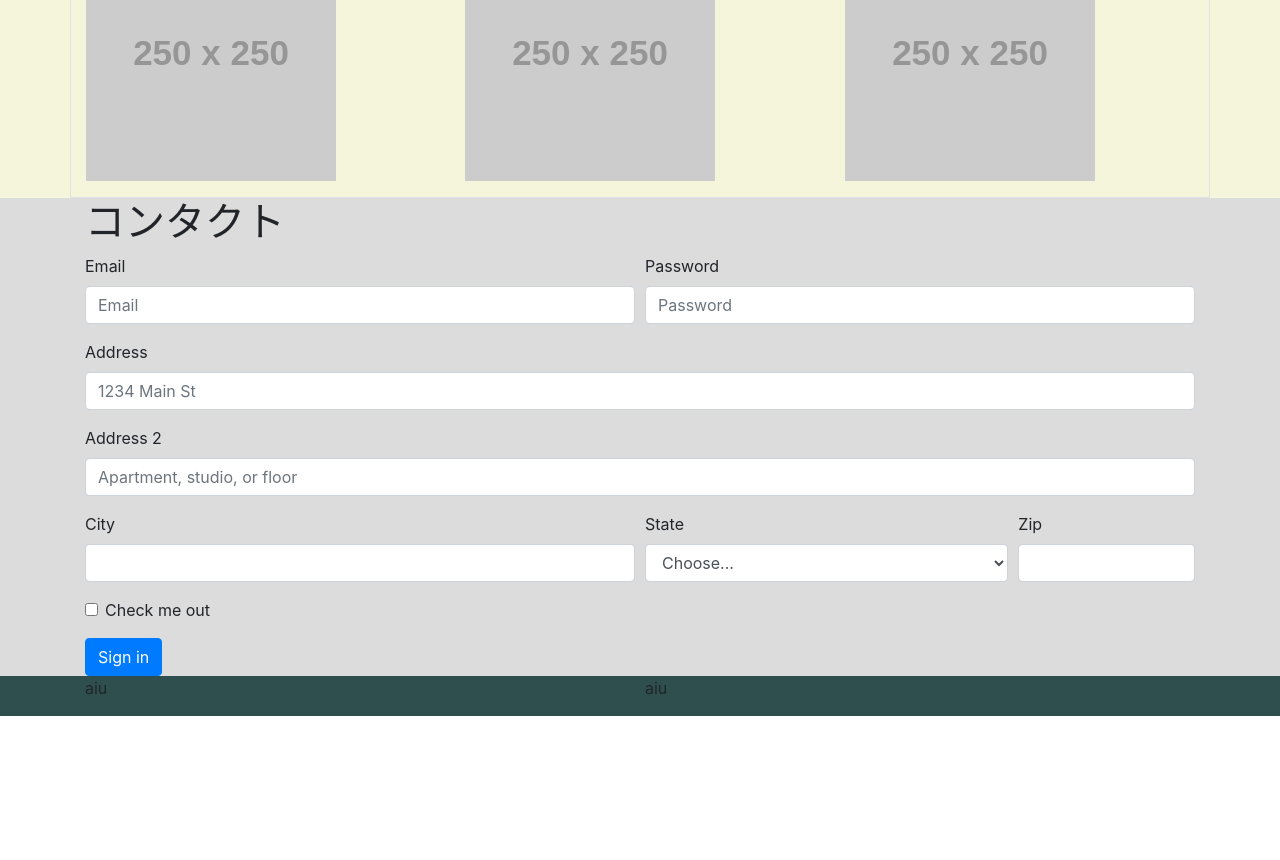
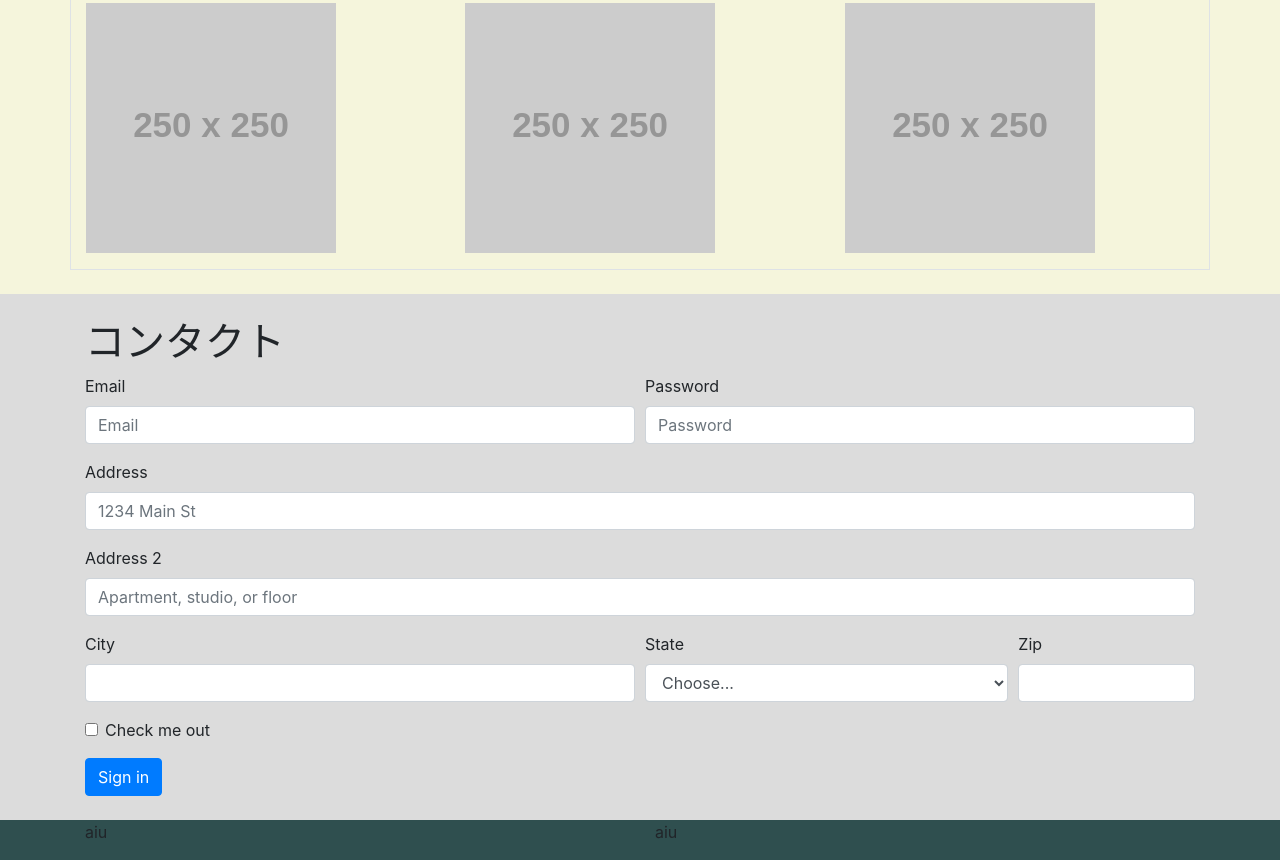
Before and after one commit to paraizo2424/bootstrap_thema_select_practice, a plain HTML site: page index.html in a window 1280 px wide. Shown: the part 1556-2416 px from the top of the page. Before the commit the page ends 2272 px from the top, so only its background shows below. Drawn offline with nearby package versions, Linux system fonts and the light colour scheme; placeholder pictures from the web are drawn by us.

Commit message:
sectionタグの隙間を微調整,その他不要なクラスを消去

```diff
--- a/css/main.css
+++ b/css/main.css
@@ -3,3 +3,7 @@
     padding-bottom: 108px;
     padding-top: 108px;
 }
+
+section {
+    padding: 1.5rem 0;
+}
--- a/index.html
+++ b/index.html
@@ -187,15 +187,15 @@
   </aside>
 
   <!-- footer -->
-  <footer style="background-color: darkslategray;" class="mb-0">
-    <div class="container mb-0">
-      <div class="form-row">
+  <footer style="background-color: darkslategray;">
+    <div class="container">
+      <div class="row">
         <div class="col-md-6">
           <p>aiu</p>
         </div>
 
         <div class="col-md-6">
-          <p class="mb-0">aiu</p>
+          <p>aiu</p>
         </div>
       </div>
     </div>
```
